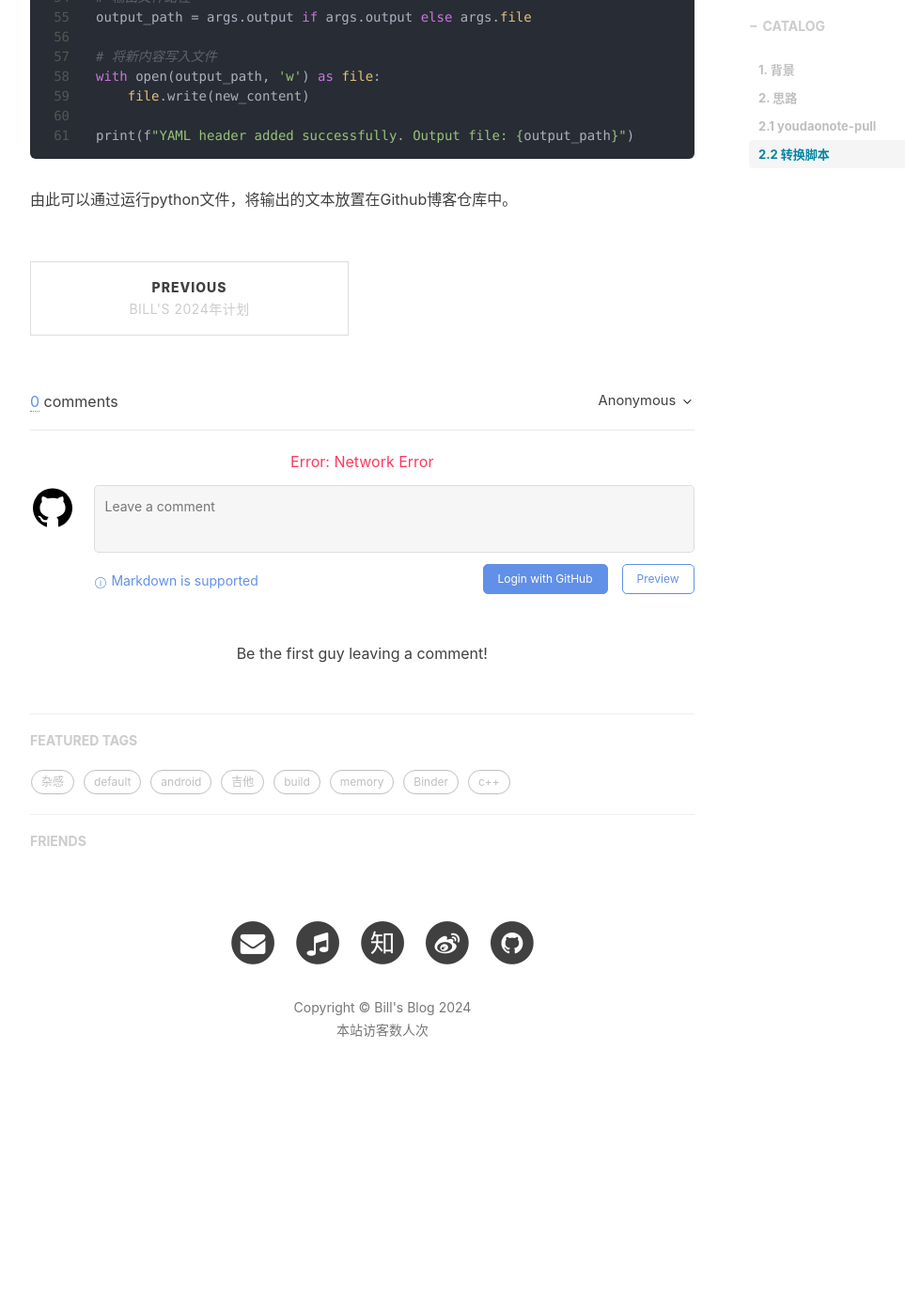
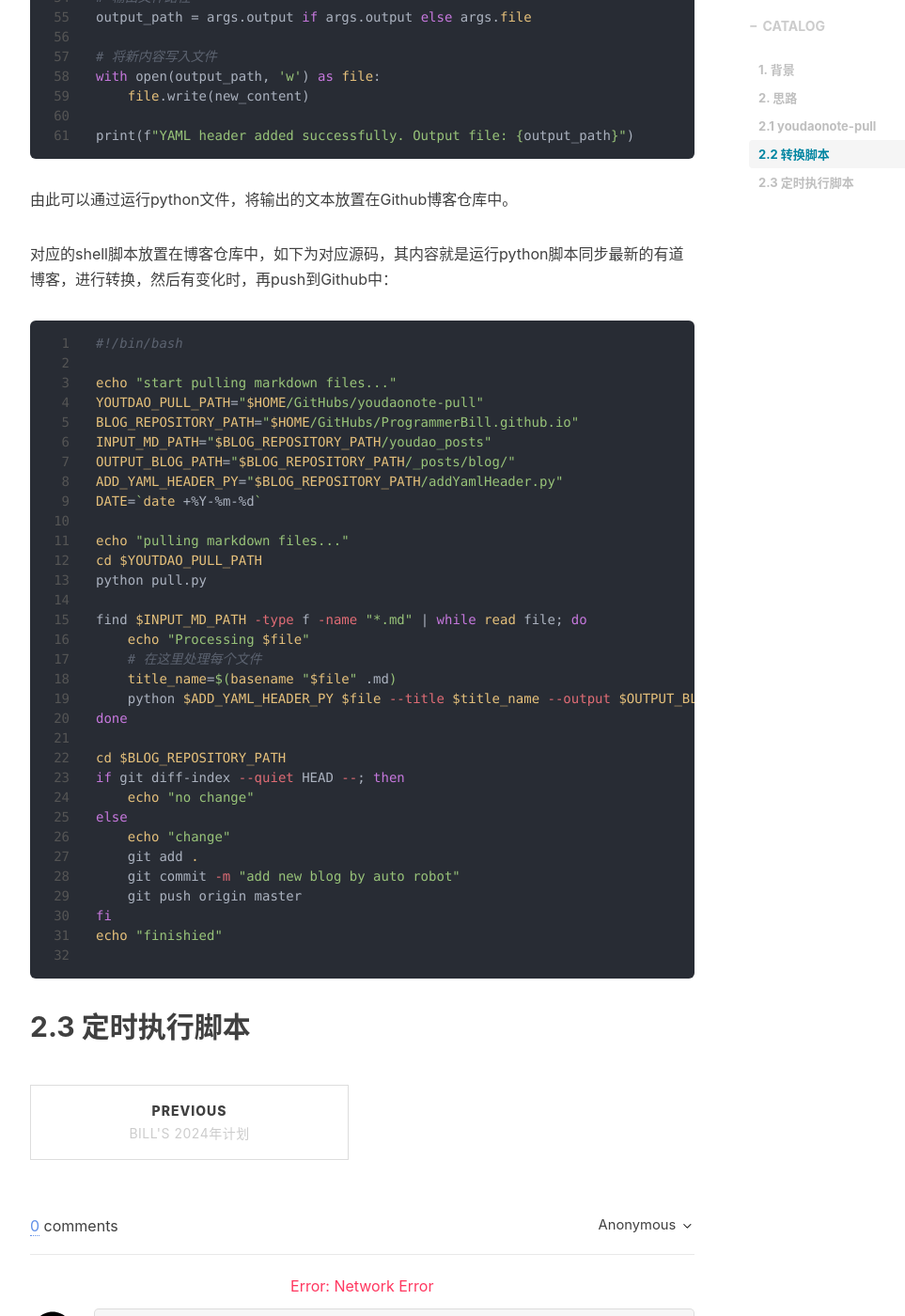
Before and after one commit to ProgrammerBill/ProgrammerBill.github.io, a Jekyll site: the page built from _posts/blog/2024-01-25-有道笔记更新个人博客.md, in a window 1280 px wide and 1400 px high, scrolled down 2489 px. Shown: the whole window at 94% size, without its empty margins (233-1196 px from the left). Built offline with Jekyll 4.4.1, drawn with Linux system fonts in a browser that asks for light colours; nearby versions of some CDN libraries; comment, search, counter and statistics services are not loaded; before the commit the page ends 3689 px from its top, so only the background shows below that.

Commit message:
add new blog by auto robot

````diff
--- a/_posts/blog/2024-01-25-有道笔记更新个人博客.md
+++ b/_posts/blog/2024-01-25-有道笔记更新个人博客.md
@@ -103,3 +103,44 @@ print(f"YAML header added successfully. Output file: {output_path}")
 ```
 
 由此可以通过运行python文件，将输出的文本放置在Github博客仓库中。
+
+对应的shell脚本放置在博客仓库中，如下为对应源码，其内容就是运行python脚本同步最新的有道博客，进行转换，然后有变化时，再push到Github中：
+
+
+```shell
+#!/bin/bash
+
+echo "start pulling markdown files..."
+YOUTDAO_PULL_PATH="$HOME/GitHubs/youdaonote-pull"
+BLOG_REPOSITORY_PATH="$HOME/GitHubs/ProgrammerBill.github.io"
+INPUT_MD_PATH="$BLOG_REPOSITORY_PATH/youdao_posts"
+OUTPUT_BLOG_PATH="$BLOG_REPOSITORY_PATH/_posts/blog/"
+ADD_YAML_HEADER_PY="$BLOG_REPOSITORY_PATH/addYamlHeader.py"
+DATE=`date +%Y-%m-%d`
+
+echo "pulling markdown files..."
+cd $YOUTDAO_PULL_PATH
+python pull.py
+
+find $INPUT_MD_PATH -type f -name "*.md" | while read file; do
+    echo "Processing $file"
+    # 在这里处理每个文件
+    title_name=$(basename "$file" .md)
+    python $ADD_YAML_HEADER_PY $file --title $title_name --output $OUTPUT_BLOG_PATH/$DATE-$title_name.md
+done
+
+cd $BLOG_REPOSITORY_PATH
+if git diff-index --quiet HEAD --; then
+    echo "no change"
+else
+    echo "change"
+    git add .
+    git commit -m "add new blog by auto robot"
+    git push origin master
+fi
+echo "finishied"
+
+```
+
+
+## 2.3 定时执行脚本
````
Also changed, not shown: youdao_posts/有道笔记更新个人博客.md (+41 -0 lines).
